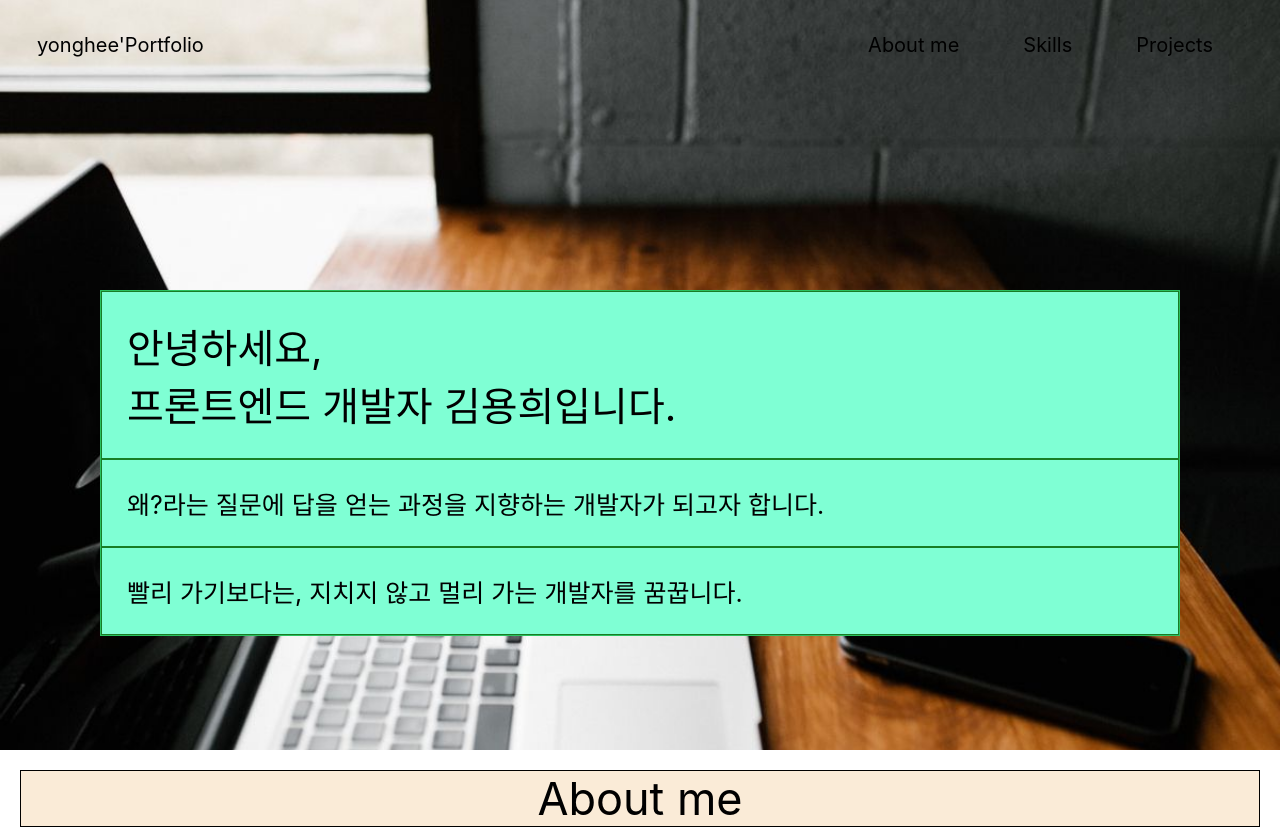
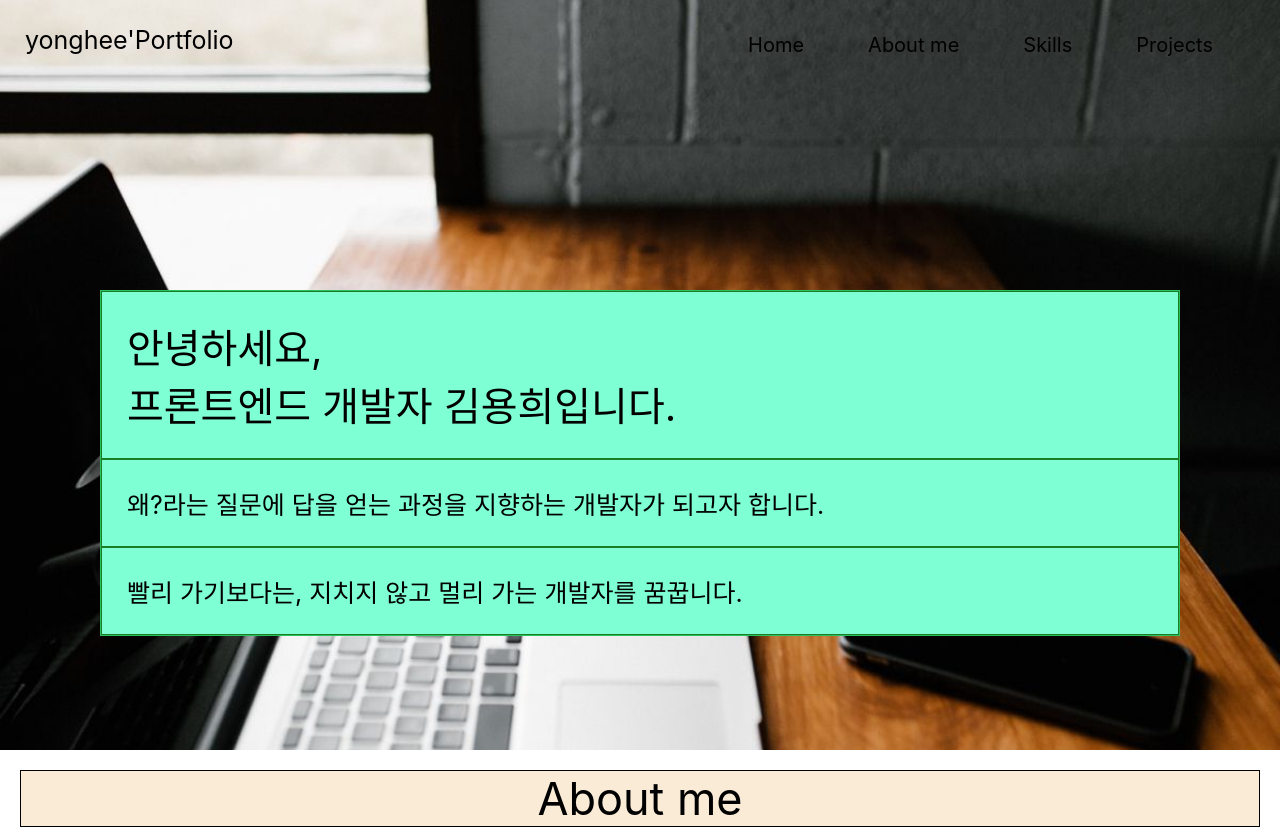
Before and after one commit to yonghk423/pf-next.js-ts, a Next.js app: page / in a window 1280 px wide. Shown: the top 828 px of the page. Built offline with nearby package versions, Linux system fonts and the light colour scheme.

Commit message:
Head setting

```diff
--- /dev/null
+++ b/components/Footer.tsx
@@ -0,0 +1,9 @@
+import styles from "./Footer.module.scss"
+
+export default function Footer() {
+    return (
+        <div className={styles.footerBox}>
+            <div className={styles.footerInfo}>2002 Designed & Developed By Kim Yong Hee</div>
+        </div>
+    )
+}
--- a/components/NavBar.module.scss
+++ b/components/NavBar.module.scss
@@ -8,8 +8,7 @@
  		.navBarLogo {
  			position: relative;
  			z-index: 1;
- 			padding: 8px 12px;
-      font-size: 20px;
+      font-size: 25px;
  		}
  		.navBarMenu {
  			display: flex;
--- a/components/NavBar.tsx
+++ b/components/NavBar.tsx
@@ -6,11 +6,11 @@ import Image from 'next/image';
          <div className={styles.background}>
           <div className={styles.navBar}>
              <div className={styles.navBarLogo}>yonghee&apos;Portfolio</div>
-             <div className={styles.navBarMenu}>
-               <div className={styles.navBarList}>About me</div>
-               <div className={styles.navBarList}>Skills</div>
-               <div className={styles.navBarList}>Projects</div>
-               {/* <div className={styles.navBarList}>Career</div> */}
+              <div className={styles.navBarMenu}>
+                <div className={styles.navBarList}>Home</div>
+                <div className={styles.navBarList}>About me</div>
+                <div className={styles.navBarList}>Skills</div>
+                <div className={styles.navBarList}>Projects</div>
              </div>
             </div>
           <div className={styles.navBarProfileBox}>
```
Also changed, not shown: pages/index.tsx (+5 -2 lines).
